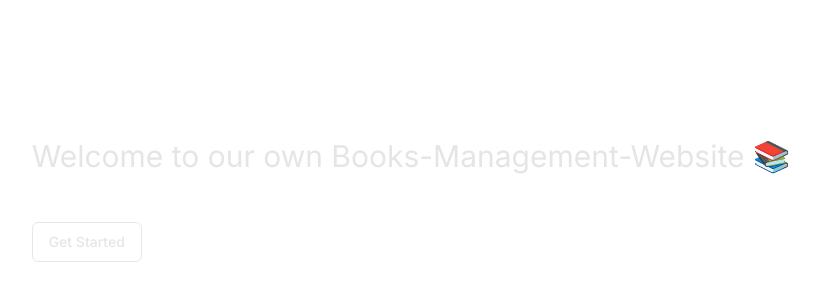
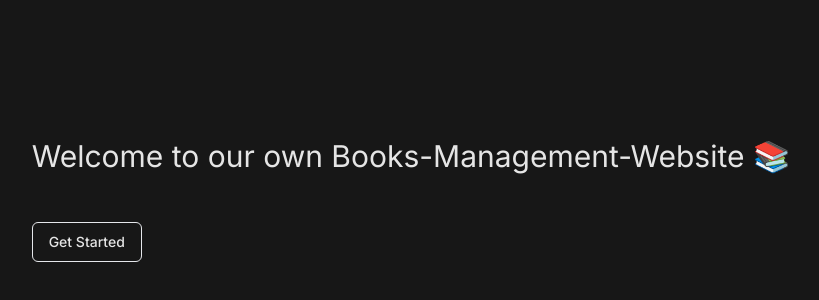
Before and after one commit to subhraneel2005/-book-management-system, a Next.js app: page / in a window 1280 px wide. Shown: the part 200-500 px from the top of the page, without its empty margins (229-1048 px from the left). Built offline with nearby package versions, Linux system fonts and the light colour scheme.

Commit message:
ui fix #1

```diff
--- a/src/app/page.js
+++ b/src/app/page.js
@@ -3,7 +3,7 @@ import Link from "next/link";
 
 export default function Home(){
   return(
-    <main className="min-h-screen bg-neutral-900- text-neutral-200 flex justify-center items-center p-3">
+    <main className="min-h-screen bg-neutral-900 text-neutral-200 flex justify-center items-center p-3">
       <div className="block space-y-12">
         <h1 className="text-center text-3xl">Welcome to our own Books-Management-Website 📚</h1>
         <div>
```
